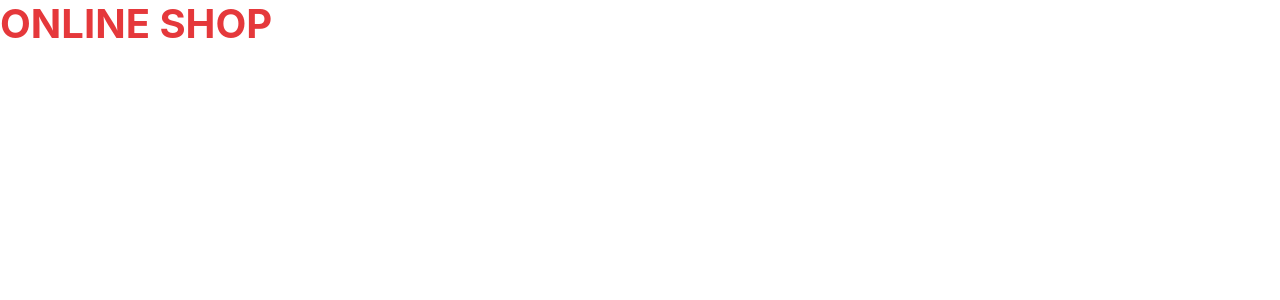
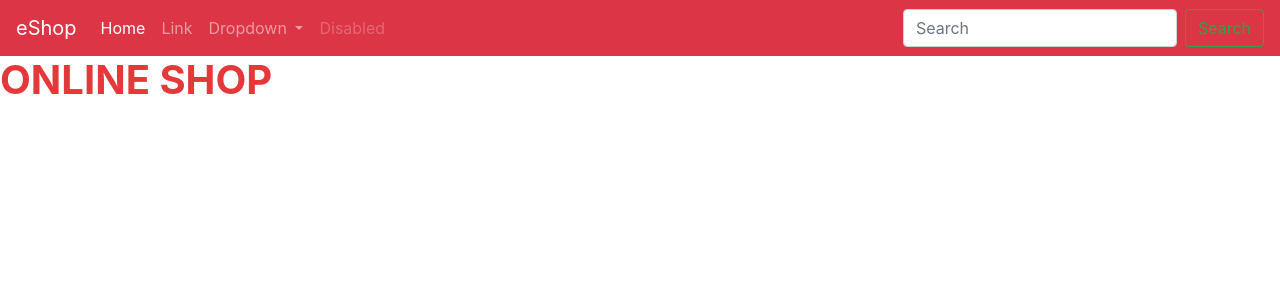
Before and after one commit to Derrick-Nyongesa/Online-Shop, a Django app: page / in a window 1280 px wide. Shown: the top 300 px of the page. Run offline with Django 3.2, Linux system fonts and the light colour scheme; some libraries are stand-ins or nearby versions.

Commit message:
Created a navbar

```diff
--- a/shop/templates/base.html
+++ b/shop/templates/base.html
@@ -17,7 +17,7 @@
     {% endblock %}
 </head>
 <body>
-
+    {% include "navbar.html" %}
     {% block content %}
     {% endblock %}
 
--- /dev/null
+++ b/shop/templates/navbar.html
@@ -0,0 +1,35 @@
+<nav class="navbar navbar-expand-lg navbar-dark bg-danger">
+    <a class="navbar-brand" href="{% url 'homePage' %}">eShop</a>
+    <button class="navbar-toggler" type="button" data-toggle="collapse" data-target="#navbarSupportedContent" aria-controls="navbarSupportedContent" aria-expanded="false" aria-label="Toggle navigation">
+      <span class="navbar-toggler-icon"></span>
+    </button>
+
+    <div class="collapse navbar-collapse" id="navbarSupportedContent">
+      <ul class="navbar-nav mr-auto">
+        <li class="nav-item active">
+          <a class="nav-link" href="#">Home <span class="sr-only">(current)</span></a>
+        </li>
+        <li class="nav-item">
+          <a class="nav-link" href="#">Link</a>
+        </li>
+        <li class="nav-item dropdown">
+          <a class="nav-link dropdown-toggle" href="#" id="navbarDropdown" role="button" data-toggle="dropdown" aria-haspopup="true" aria-expanded="false">
+            Dropdown
+          </a>
+          <div class="dropdown-menu" aria-labelledby="navbarDropdown">
+            <a class="dropdown-item" href="#">Action</a>
+            <a class="dropdown-item" href="#">Another action</a>
+            <div class="dropdown-divider"></div>
+            <a class="dropdown-item" href="#">Something else here</a>
+          </div>
+        </li>
+        <li class="nav-item">
+          <a class="nav-link disabled" href="#">Disabled</a>
+        </li>
+      </ul>
+      <form class="form-inline my-2 my-lg-0">
+        <input class="form-control mr-sm-2" type="search" placeholder="Search" aria-label="Search">
+        <button class="btn btn-outline-success my-2 my-sm-0" type="submit">Search</button>
+      </form>
+    </div>
+  </nav>
```
